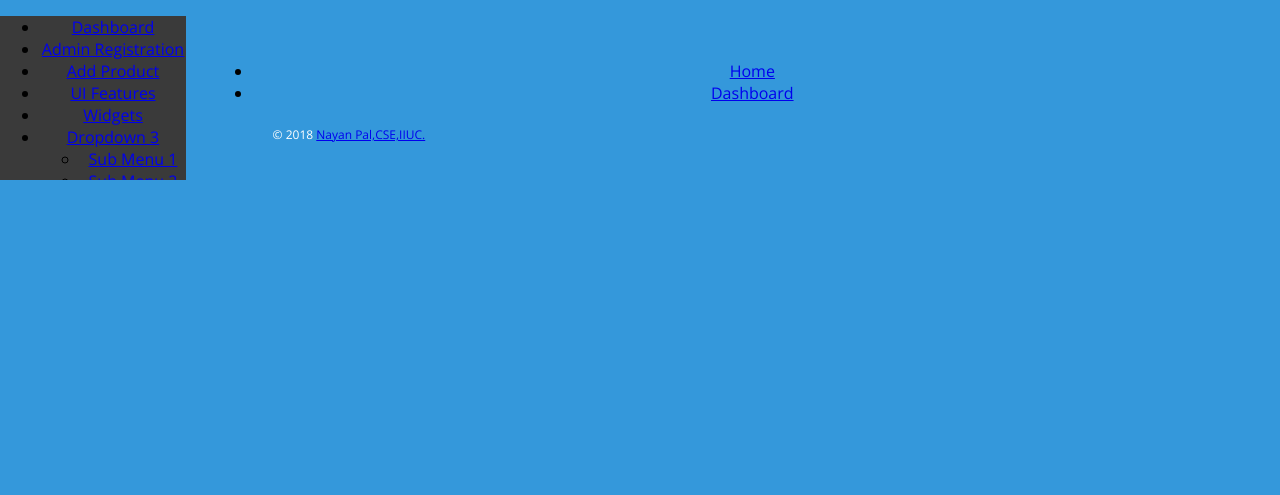
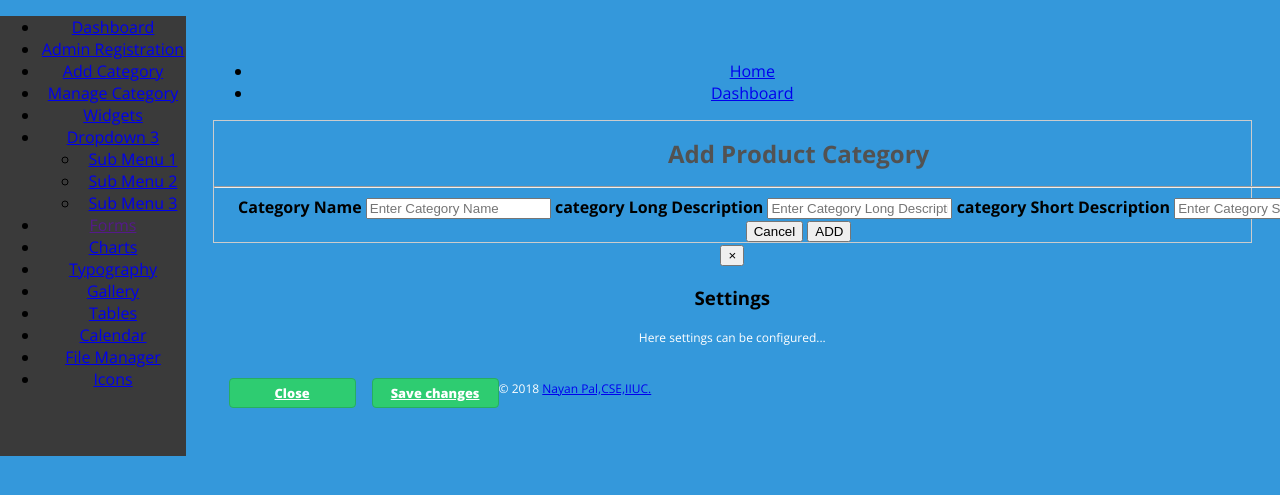
Before and after one commit to NayanPal005/CodeIgniter_Ecommerce, a CodeIgniter app: page /CodeIgniter_Ecommerce/index.php/product/add_product in a window 1280 px wide. Shown: the part 124-619 px from the top of the page. Run offline with CodeIgniter, Linux system fonts and the light colour scheme; some libraries are stand-ins or nearby versions.

Commit message:
Category manages active or inactive perspective

```diff
--- a/application/config/routes.php
+++ b/application/config/routes.php
@@ -62,8 +62,20 @@ $route['category-add']='product/add_category'; /*==============for add category=
 
 $route['category-show']='product/get_category';
 
+$route['manage-category']='product/get_category'; /* just take the added view page with extra field action so that we can manage */
+
 /*============================product related routes end=================================== */
 
+/*====================================active or inactive related start====================*/
+
+$route['change-category-status/(.+)/(.+)']='product/change_category_status/$1/$2';/*passes a value that
+2 in href with routing this (.+) represents that passed variable(2) and in R.H.S $1 means this is a variable that
+whice value is 2 which was passed */
+/* ekane jehutu ami array theke variable baniye pass kortesi like ($categoryDetailsID=$categoryDetails['category_id'])
+tai (.+) ekta dibo,,kintu jdi ami evabe kortam base_url("change-category-status/$categoryDetails->category_id/2") mane object akare tahole amake
+$route['change-category-status/(.+)/(.+)'] dite hoito,,mane arekta append korte hoito */
+
+/*====================================active or inactive related end====================*/
 
 $route['admin-logout']='admin_login/logout';
 //$route['admin-registration']='admin/admin_registration_form';
--- a/application/controllers/Product.php
+++ b/application/controllers/Product.php
@@ -28,12 +28,12 @@ defined('BASEPATH') OR exit('No direct script access allowed');
         redirect('category-show');
 
      }
-     public function get_category(){
+     public function get_category(){   //This is show all category
 
          $categoryDetails['categoryDetails']= $this->products_model->get_category_details();
          //echo '<pre>';
          //print_r($categoryDetails);
-         $this->load->view('pages/category_list_show',$categoryDetails);
+        // $this->load->view('pages/category_list_show',$categoryDetails);
 
          $data['form_test']= $this->load->view('pages/category_list_show',$categoryDetails,True);
          $this->load->view('admin/admin_dashboard',$data);
@@ -41,6 +41,14 @@ defined('BASEPATH') OR exit('No direct script access allowed');
 
 
      }
+     public function change_category_status($status,$categoryDetailsID){
+         //echo $status;
+         //echo $categoryDetailsID;
+
+       $this->products_model->change_category_status($status,$categoryDetailsID);
+     $this->get_category();
+
+     }
 
 
 
--- a/application/models/products_model.php
+++ b/application/models/products_model.php
@@ -42,5 +42,15 @@ class Products_model extends CI_Model{
     }
 
 */
+    public function change_category_status($status,$categoryDetailsID){
+
+     $data['category_status']=$status;
+     $this->db->where('category_id',$categoryDetailsID)
+               ->update('tbl_category',$data);
+
+
+    }
+
+
 
 }
--- a/application/views/admin/admin_dashboard.php
+++ b/application/views/admin/admin_dashboard.php
@@ -84,8 +84,11 @@
                  <!--   <li><a href="<?php base_url('admin-registration_test')?>"><i class="icon-envelope"></i><span class="hidden-tablet"> Register Admin</span></a></li> -->
                     <!--<li><a href="admin-form"><i class="icon-envelope"></i><span class="hidden-tablet"> Register Admin</span></a></li>-->
                     <li><a href="admin-form_test"><i class="icon-envelope"></i><span class="hidden-tablet">Admin Registration</span></a></li>
-                    <li><a href="product-add"><i class="icon-tasks"></i><span class="hidden-tablet">Add Product</span></a></li>
-                    <li><a href="ui.html"><i class="icon-eye-open"></i><span class="hidden-tablet"> UI Features</span></a></li>
+
+                    <li><a href="product-add"><i class="icon-tasks"></i><span class="hidden-tablet">Add  Category</span></a></li>
+
+                    <li><a href="manage-category"><i class="icon-eye-open"></i><span class="hidden-tablet">Manage Category</span></a></li>
+
                     <li><a href="widgets.html"><i class="icon-dashboard"></i><span class="hidden-tablet"> Widgets</span></a></li>
                     <li>
 
@@ -105,7 +108,8 @@
                     <li><a href="calendar.html"><i class="icon-calendar"></i><span class="hidden-tablet"> Calendar</span></a></li>
                     <li><a href="file-manager.html"><i class="icon-folder-open"></i><span class="hidden-tablet"> File Manager</span></a></li>
                     <li><a href="icon.html"><i class="icon-star"></i><span class="hidden-tablet"> Icons</span></a></li>
-                    <li><a href="login.html"><i class="icon-lock"></i><span class="hidden-tablet"> Login Page</span></a></li>
+                  <!--  <li><a href="admin-login"><i class="icon-lock"></i><span class="hidden-tablet">Login</span></a></li> -->
+
                 </ul>
             </div>
         </div>
@@ -130,19 +134,16 @@
                     <i class="icon-angle-right"></i>
                 </li>
                 <li><a href="#">Dashboard</a></li>
-
+            </ul>
 
 
 
 <div class="clearfix">
 
+</div>
 
 
-
-
-
-
-</div>
+            <?php echo $form_test;?>
 
 <footer>
 
```
Also changed, not shown: application/views/pages/category_list_show.php (+94 -11 lines), application/views/welcome_page_start.php (+9 -3 lines).
